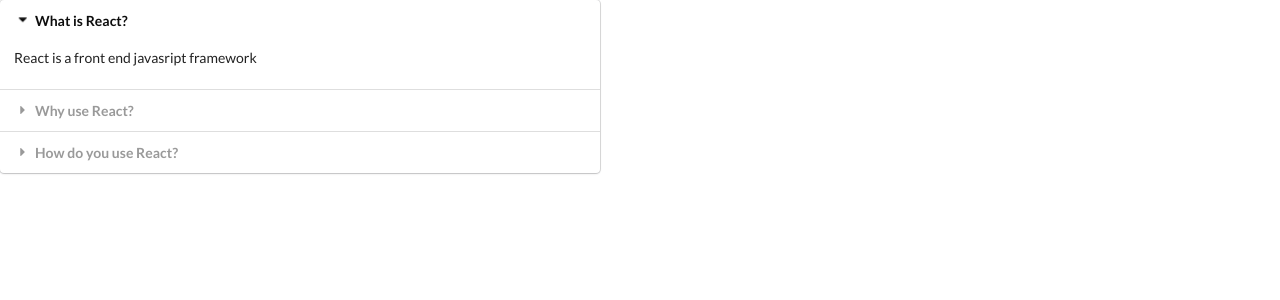
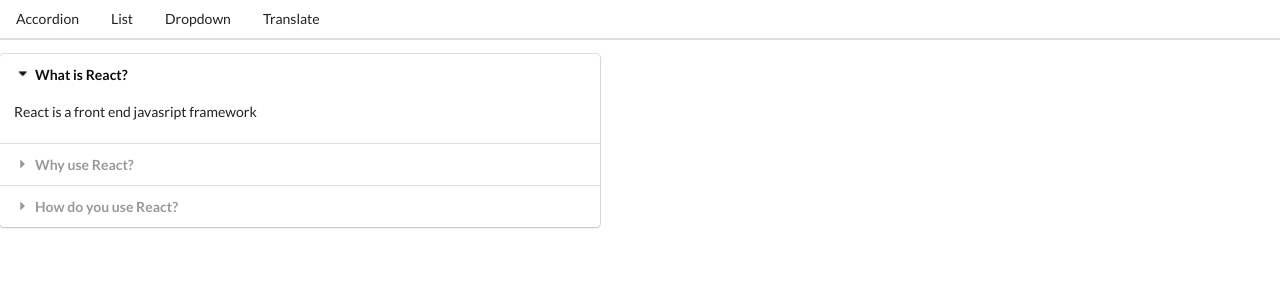
Before and after one commit to emilycritter/mrwr-hooks-tutorial-widgets, a React (Create React App) app: page / in a window 1280 px wide. Shown: the top 300 px of the page. Built offline with nearby package versions, Linux system fonts and the light colour scheme.

Commit message:
Adds Header component to navigate between components/pages

```diff
--- a/src/App.js
+++ b/src/App.js
@@ -4,6 +4,7 @@
 import Dropdown from './components/Dropdown';
 import Translate from './components/Translate';
 import Route from './components/Route';
+import Header from './components/Header';
 
 const items = [
   {
@@ -40,6 +41,7 @@
 
   return (
     <div>
+      <Header />
       <Route path="/">
         <Accordion items={items} />
       </Route>
--- /dev/null
+++ b/src/components/Header.js
@@ -0,0 +1,22 @@
+import React from 'react';
+
+const Header = () => {
+  return (
+    <div className="ui secondary pointing menu">
+      <a href="/" className="item">
+        Accordion
+      </a>
+      <a href="/list" className="item">
+        List
+      </a>
+      <a href="/dropdown" className="item">
+        Dropdown
+      </a>
+      <a href="/translate" className="item">
+        Translate
+      </a>
+    </div>
+  )
+};
+
+export default Header;
```
